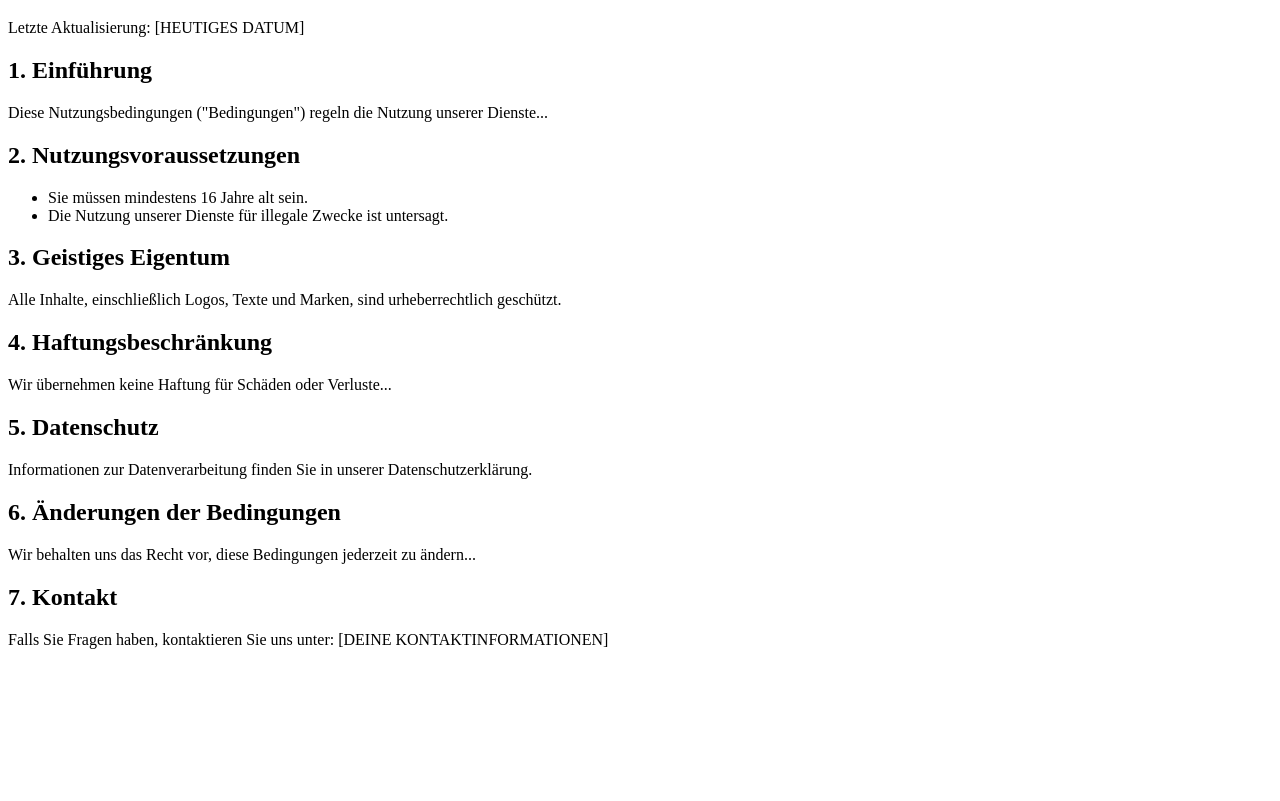
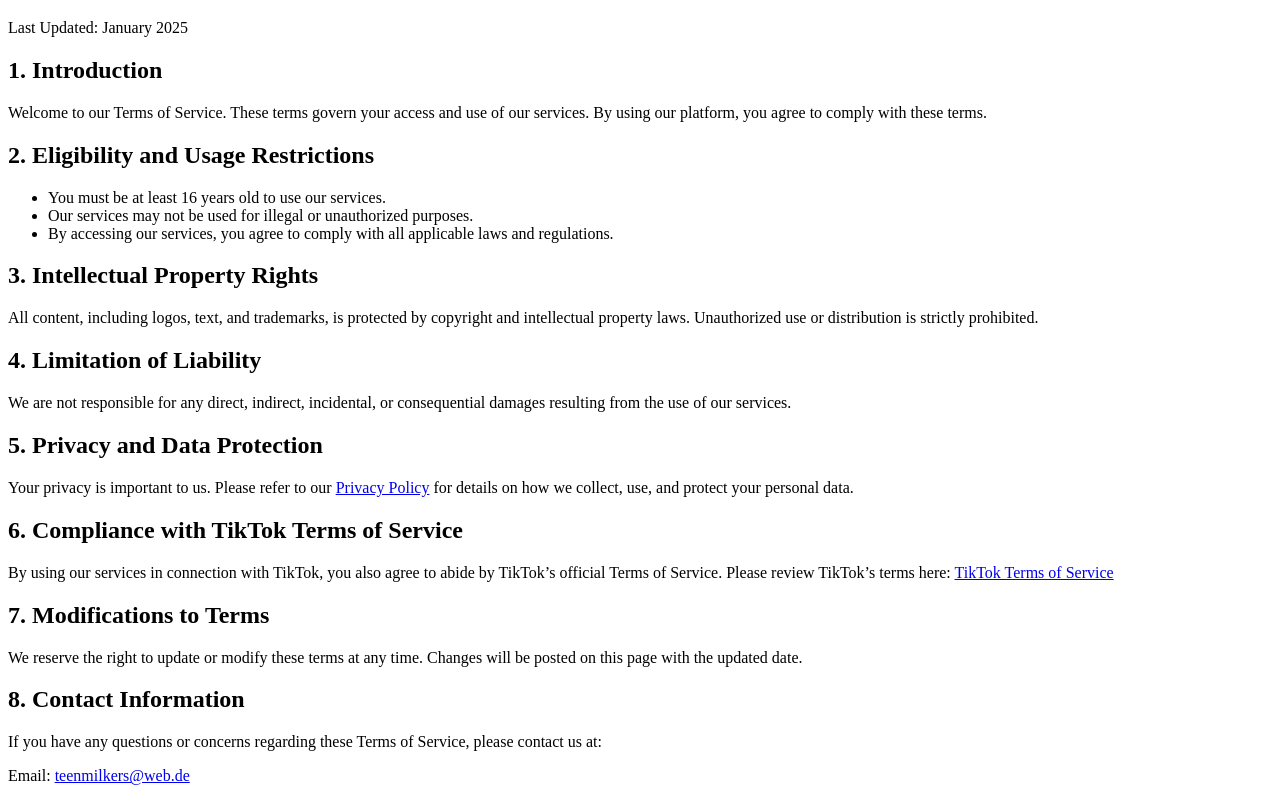
Before and after one commit to teenmilkers/terms-of-service, a plain HTML site: page index.html in a window 1280 px wide. Shown: the part 61-862 px from the top of the page. Before the commit the page ends 800 px from the top, so only its background shows below. Drawn offline with Linux system fonts and the light colour scheme.

Commit message:
index.html

```diff
--- a/index.html
+++ b/index.html
@@ -7,30 +7,36 @@
 </head>
 <body>
     <h1>Terms of Service</h1>
-    <p>Letzte Aktualisierung: [HEUTIGES DATUM]</p>
+    <p>Last Updated: January 2025</p>
 
-    <h2>1. Einführung</h2>
-    <p>Diese Nutzungsbedingungen ("Bedingungen") regeln die Nutzung unserer Dienste...</p>
+    <h2>1. Introduction</h2>
+    <p>Welcome to our Terms of Service. These terms govern your access and use of our services. By using our platform, you agree to comply with these terms.</p>
 
-    <h2>2. Nutzungsvoraussetzungen</h2>
+    <h2>2. Eligibility and Usage Restrictions</h2>
     <ul>
-        <li>Sie müssen mindestens 16 Jahre alt sein.</li>
-        <li>Die Nutzung unserer Dienste für illegale Zwecke ist untersagt.</li>
+        <li>You must be at least 16 years old to use our services.</li>
+        <li>Our services may not be used for illegal or unauthorized purposes.</li>
+        <li>By accessing our services, you agree to comply with all applicable laws and regulations.</li>
     </ul>
 
-    <h2>3. Geistiges Eigentum</h2>
-    <p>Alle Inhalte, einschließlich Logos, Texte und Marken, sind urheberrechtlich geschützt.</p>
+    <h2>3. Intellectual Property Rights</h2>
+    <p>All content, including logos, text, and trademarks, is protected by copyright and intellectual property laws. Unauthorized use or distribution is strictly prohibited.</p>
 
-    <h2>4. Haftungsbeschränkung</h2>
-    <p>Wir übernehmen keine Haftung für Schäden oder Verluste...</p>
+    <h2>4. Limitation of Liability</h2>
+    <p>We are not responsible for any direct, indirect, incidental, or consequential damages resulting from the use of our services.</p>
 
-    <h2>5. Datenschutz</h2>
-    <p>Informationen zur Datenverarbeitung finden Sie in unserer Datenschutzerklärung.</p>
+    <h2>5. Privacy and Data Protection</h2>
+    <p>Your privacy is important to us. Please refer to our <a href="privacy-policy.html">Privacy Policy</a> for details on how we collect, use, and protect your personal data.</p>
 
-    <h2>6. Änderungen der Bedingungen</h2>
-    <p>Wir behalten uns das Recht vor, diese Bedingungen jederzeit zu ändern...</p>
+    <h2>6. Compliance with TikTok Terms of Service</h2>
+    <p>By using our services in connection with TikTok, you also agree to abide by TikTok’s official Terms of Service. Please review TikTok’s terms here:
+    <a href="https://www.tiktok.com/legal/page/eea/terms-of-service/en" target="_blank">TikTok Terms of Service</a></p>
 
-    <h2>7. Kontakt</h2>
-    <p>Falls Sie Fragen haben, kontaktieren Sie uns unter: [DEINE KONTAKTINFORMATIONEN]</p>
+    <h2>7. Modifications to Terms</h2>
+    <p>We reserve the right to update or modify these terms at any time. Changes will be posted on this page with the updated date.</p>
+
+    <h2>8. Contact Information</h2>
+    <p>If you have any questions or concerns regarding these Terms of Service, please contact us at:</p>
+    <p>Email: <a href="mailto:teenmilkers@web.de">teenmilkers@web.de</a></p>
 </body>
 </html>
```
